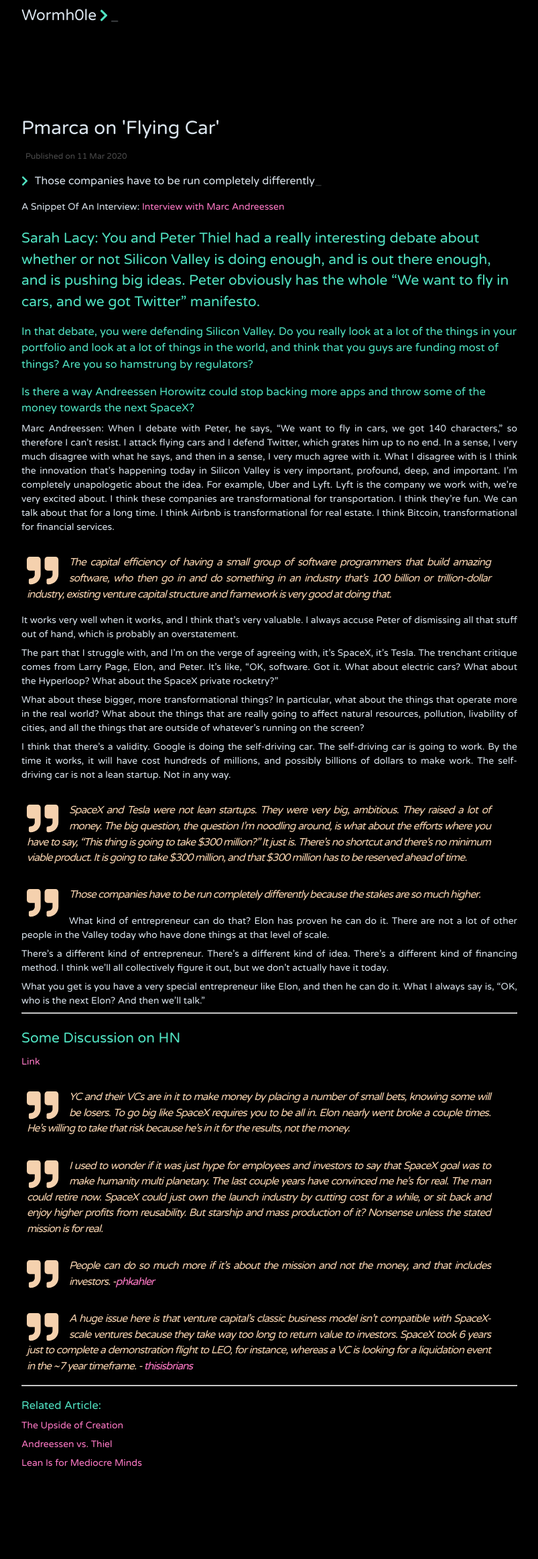
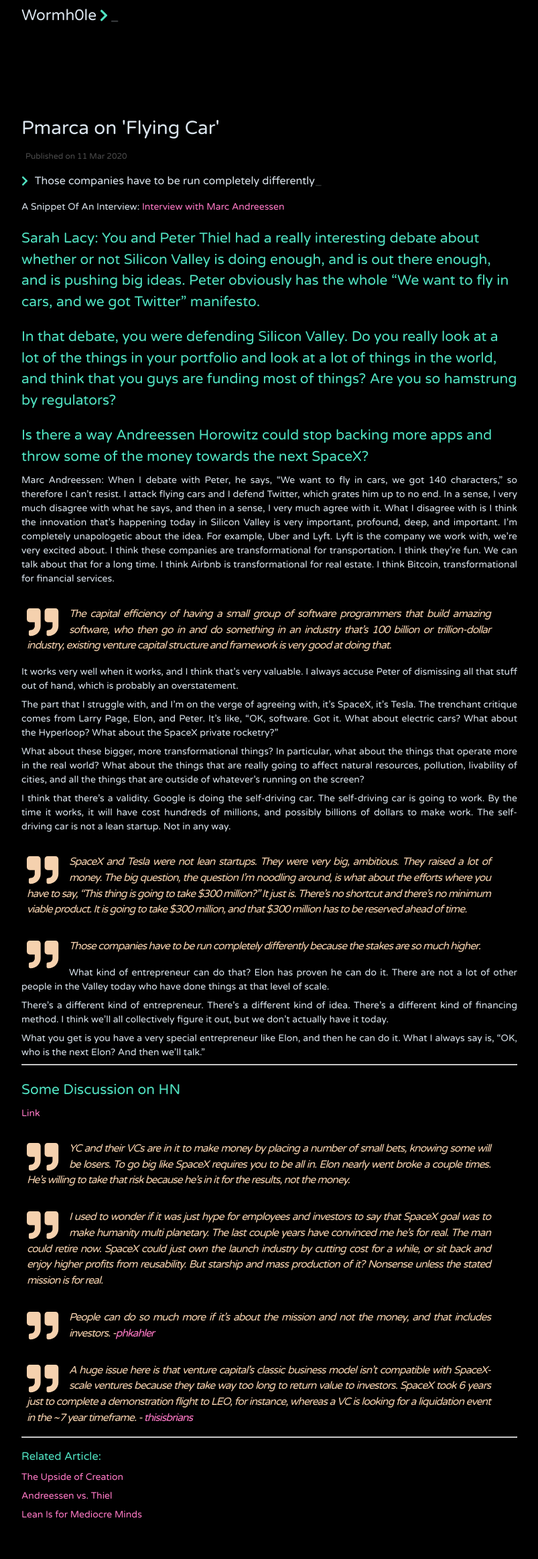
Before and after one commit to jithendrabsy/thoughts, a Jekyll site: the page built from _posts/2020-03-11-pmarca-flying-car.md, in a window 1280 px wide. Shown: the whole page at 67% size, without its empty margins (238-1041 px from the left). Built offline with Jekyll 4.4.1, drawn with Linux system fonts in a browser that asks for light colours; nearby versions of some CDN libraries; before the commit the page ends 2250 px from its top, so only the background shows below that.

Commit message:
Update ## Size

```diff
--- a/_posts/2020-03-11-pmarca-flying-car.md
+++ b/_posts/2020-03-11-pmarca-flying-car.md
@@ -9,9 +9,9 @@
 
 ## Sarah Lacy: You and Peter Thiel had a really interesting debate about whether or not Silicon Valley is doing enough, and is out there enough, and is pushing big ideas. Peter obviously has the whole “We want to fly in cars, and we got Twitter” manifesto.
 
-### In that debate, you were defending Silicon Valley. Do you really look at a lot of the things in your portfolio and look at a lot of things in the world, and think that you guys are funding most of things? Are you so hamstrung by regulators?
+## In that debate, you were defending Silicon Valley. Do you really look at a lot of the things in your portfolio and look at a lot of things in the world, and think that you guys are funding most of things? Are you so hamstrung by regulators?
 
-### Is there a way Andreessen Horowitz could stop backing more apps and throw some of the money towards the next SpaceX?
+## Is there a way Andreessen Horowitz could stop backing more apps and throw some of the money towards the next SpaceX?
 
 Marc Andreessen: When I debate with Peter, he says, “We want to fly in cars, we got 140 characters,” so therefore I can’t resist. I attack flying cars and I defend Twitter, which grates him up to no end.
 In a sense, I very much disagree with what he says, and then in a sense, I very much agree with it. What I disagree with is I think the innovation that’s happening today in Silicon Valley is very important, profound, deep, and important. I’m completely unapologetic about the idea.
```
